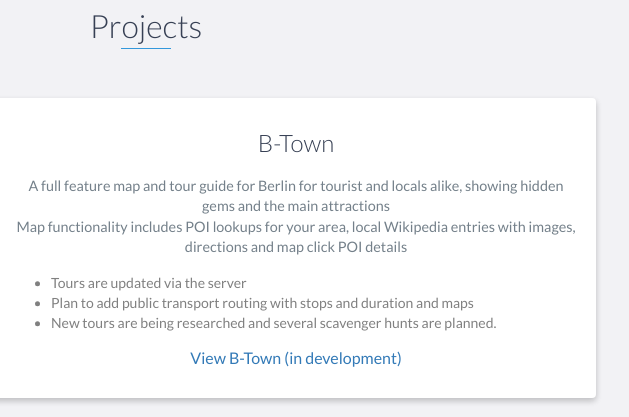
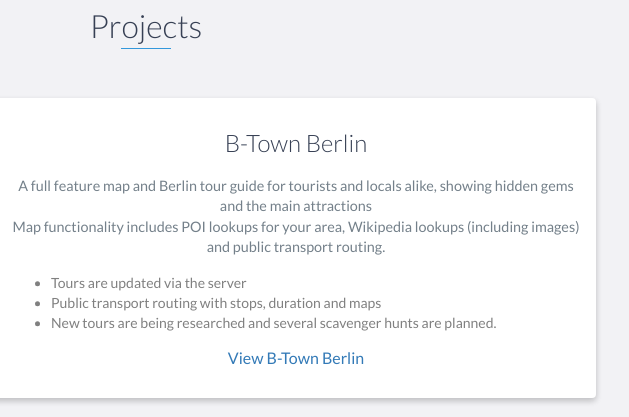
Before and after one commit to bampton/Bampton.github.io, a plain HTML site: page index.html in a window 1280 px wide. Shown: the part 4140-4557 px from the top of the page, 494-1123 px from the left. Drawn offline with nearby package versions, Linux system fonts and the light colour scheme.

Commit message:
btown release
updated online cv with btown
todo: update word and pdf versions with btown

```diff
--- a/index.html
+++ b/index.html
@@ -230,23 +230,23 @@
 
               <div class="project shadow-large">
                   <div class="project-image">
-                    <a href="https://play.google.com/store/apps/details?id=me.carc.btown" target="_blank">
+                    <a href="https://carcmedev.github.io/btown/" target="_blank">
                       <img src="images/btown.png" />
                     </a>
                   </div>
                   <!-- End .project-image -->
                   <div class="project-info">
-                      <h3>B-Town</h3>
+                      <h3>B-Town Berlin</h3>
                       <p>
-                          A full feature map and tour guide for Berlin for tourist and locals alike, showing hidden gems and the main attractions</br>
-                          Map functionality includes POI lookups for your area, local Wikipedia entries with images, directions and map click POI details</br>
+                          A full feature map and Berlin tour guide for tourists and locals alike, showing hidden gems and the main attractions</br>
+                          Map functionality includes POI lookups for your area, Wikipedia lookups (including images) and public transport routing.</br>
                       </p>
                       <ul style="color:gray;font-size:14px">
                         <li align="left">Tours are updated via the server</li>
-                        <li align="left">Plan to add public transport routing with stops and duration and maps</li>
+                        <li align="left">Public transport routing with stops, duration and maps</li>
                         <li align="left">New tours are being researched and several scavenger hunts are planned.</li>
                       </ul>
-                      <a href="https://play.google.com/store/apps/details?id=me.carc.btown">View B-Town (in development)</a>
+                      <a href="https://carcmedev.github.io/btown/">View B-Town Berlin</a>
                   </div>
                   <!-- End .project-info -->
               </div>
```
